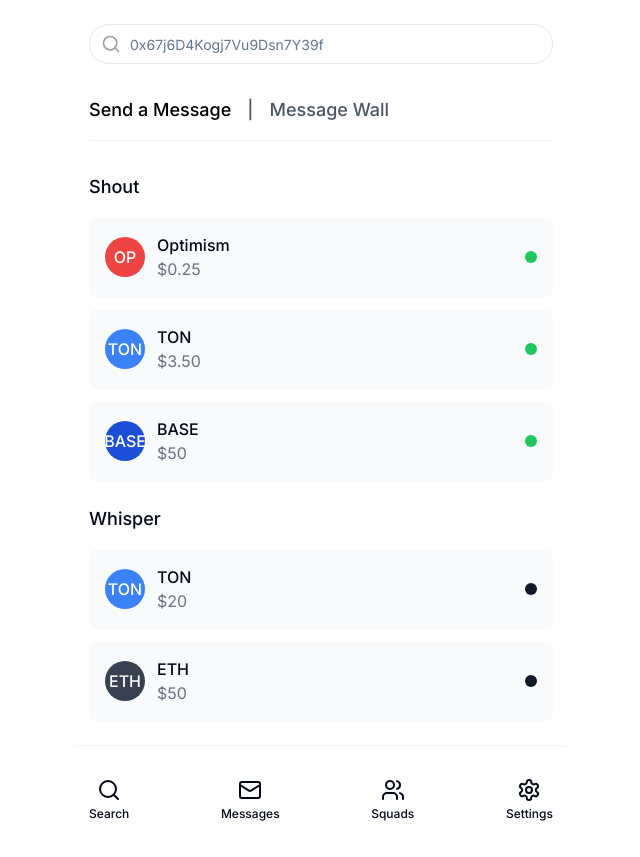
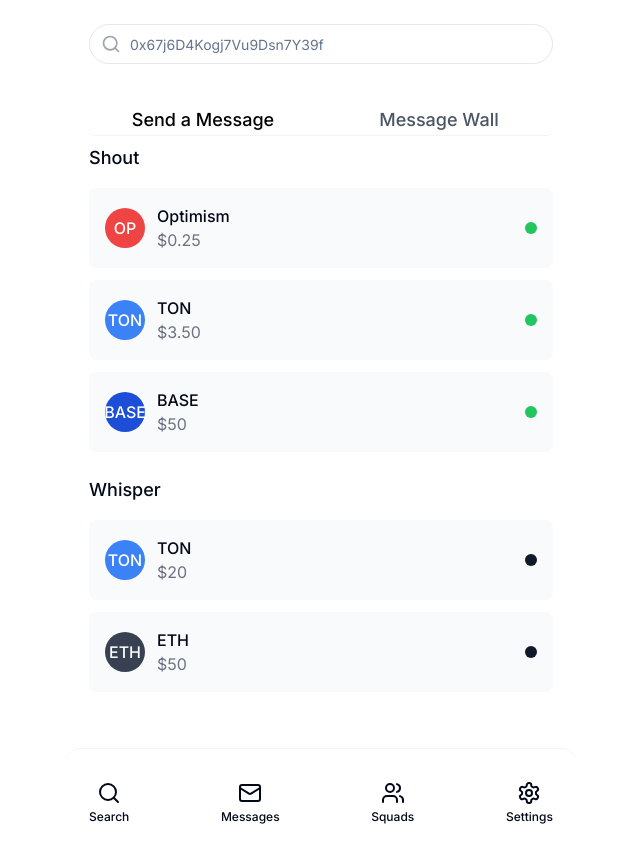
Before and after one commit to BTCYoda/capture-converter, a React (Vite) app: page /search in a window 1280 px wide. Shown: the whole page, without its empty margins (319-959 px from the left). Built offline with nearby package versions, Linux system fonts and the light colour scheme.

Commit message:
Implement tabbed message options
Replaces the "Send a Message" and "Message Wall" buttons with a tabbed interface.

```diff
--- a/src/pages/Search.tsx
+++ b/src/pages/Search.tsx
@@ -3,6 +3,7 @@ import { Input } from "@/components/ui/input";
 import { Search as SearchIcon } from "lucide-react";
 import { useState } from "react";
 import Navigation from "@/components/Navigation";
+import { Tabs, TabsContent, TabsList, TabsTrigger } from "@/components/ui/tabs";
 
 const tokens = [
   { symbol: "OP", name: "Optimism", price: "$0.25", type: "shout", icon: "OP" },
@@ -30,15 +31,23 @@ const Search = () => {
           />
         </div>
 
-        {/* Message Options */}
-        <div className="mb-8">
-          <div className="flex gap-4 text-lg font-medium text-gray-600 border-b border-gray-100 pb-4">
-            <button className="text-black">Send a Message</button>
-            <span>|</span>
-            <button>Message Wall</button>
-          </div>
-        </div>
-
+        {/* Message Options as Tabs */}
+        <Tabs defaultValue="send" className="mb-8">
+          <TabsList className="w-full grid grid-cols-2 gap-4 bg-transparent border-b border-gray-100 pb-4">
+            <TabsTrigger
+              value="send"
+              className="text-lg font-medium data-[state=active]:text-black data-[state=active]:shadow-none data-[state=active]:bg-transparent"
+            >
+              Send a Message
+            </TabsTrigger>
+            <TabsTrigger
+              value="wall"
+              className="text-lg font-medium text-gray-600 data-[state=active]:text-black data-[state=active]:shadow-none data-[state=active]:bg-transparent"
+            >
+              Message Wall
+            </TabsTrigger>
+          </TabsList>
+          <TabsContent value="send">
             {/* Token Lists */}
             <div className="space-y-6">
               {/* Shout Section */}
@@ -105,6 +114,13 @@ const Search = () => {
                 </div>
               </div>
             </div>
+          </TabsContent>
+          <TabsContent value="wall">
+            <div className="text-center text-gray-500 py-8">
+              Message Wall Content
+            </div>
+          </TabsContent>
+        </Tabs>
       </div>
       <Navigation />
     </div>
```
Lines whose indentation alone changed are shown as unchanged.
